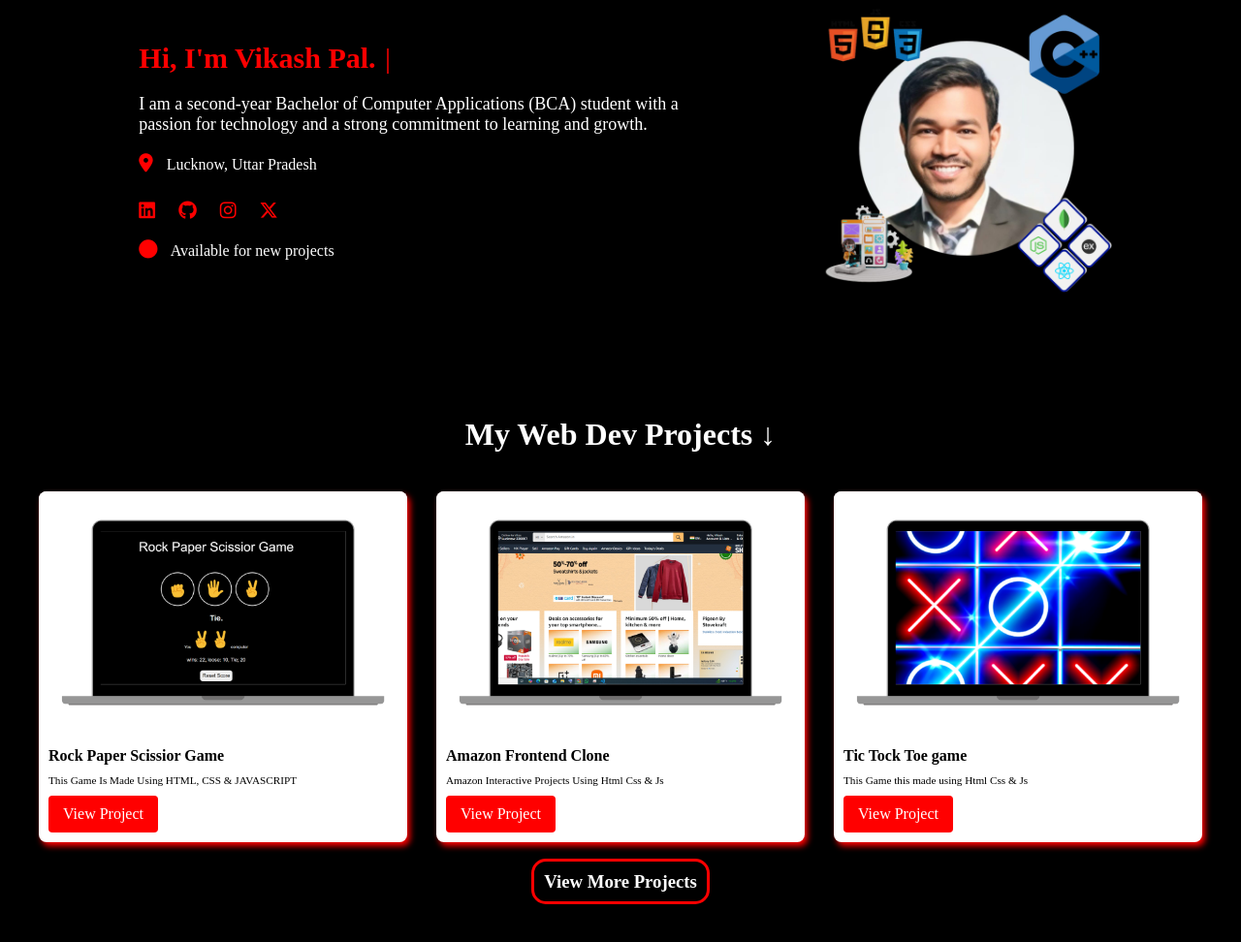
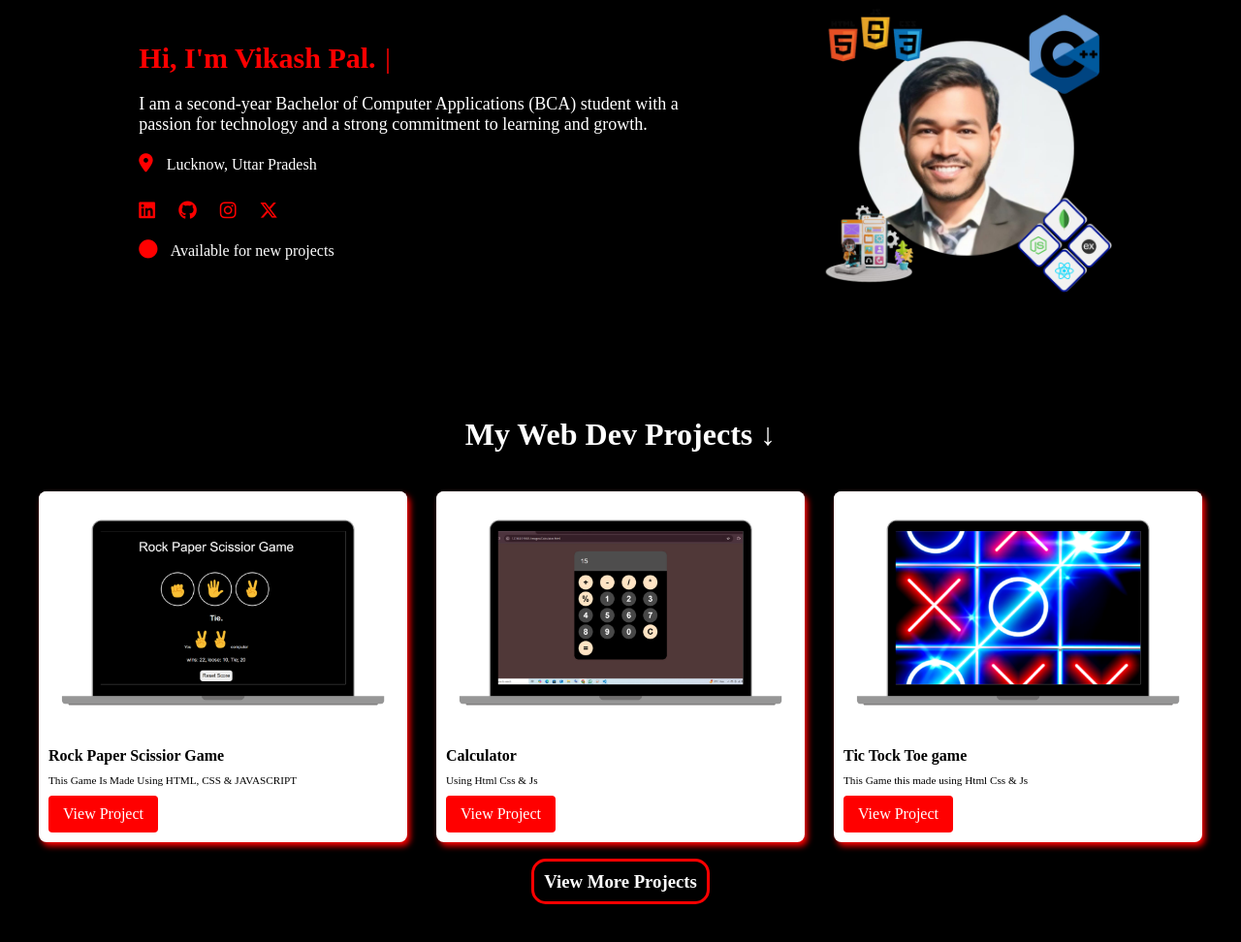
Before and after one commit to iamvikash63/VPDH, a plain HTML site: page index.html in a window 1280 px wide. Shown: the part 160-1132 px from the top of the page at 97% size. Drawn offline with Linux system fonts and the light colour scheme; a web font is replaced by a local one.

Commit message:
index.html

```diff
--- a/index.html
+++ b/index.html
@@ -76,11 +76,11 @@
                 </div>
             </div>
             <div class="project-card">
-                <img src="amazon-img-pr.png" alt="Project 2" class="project-image">
+                <img src="calculato img.png" alt="Project 2" class="project-image">
                 <div class="project-content">
-                    <h2 class="project-title">Amazon Frontend Clone</h2>
-                    <p class="project-description">Amazon Interactive Projects Using Html Css & Js</p>
-                    <a href="#" class="project-link">View Project</a>
+                    <h2 class="project-title">Calculator</h2>
+                    <p class="project-description"> Using Html Css & Js</p>
+                    <a href="Calculator.html" class="project-link">View Project</a>
                 </div>
             </div>
             <div class="project-card">
```
